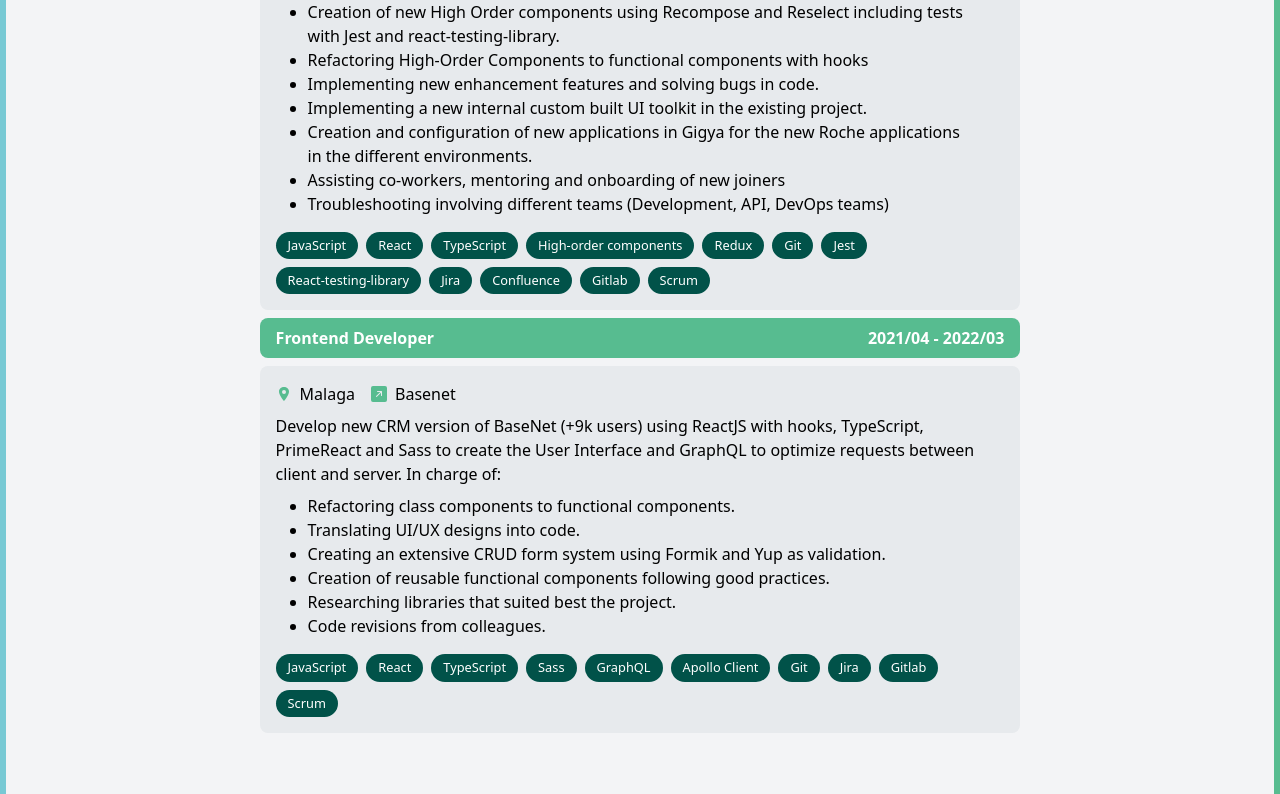
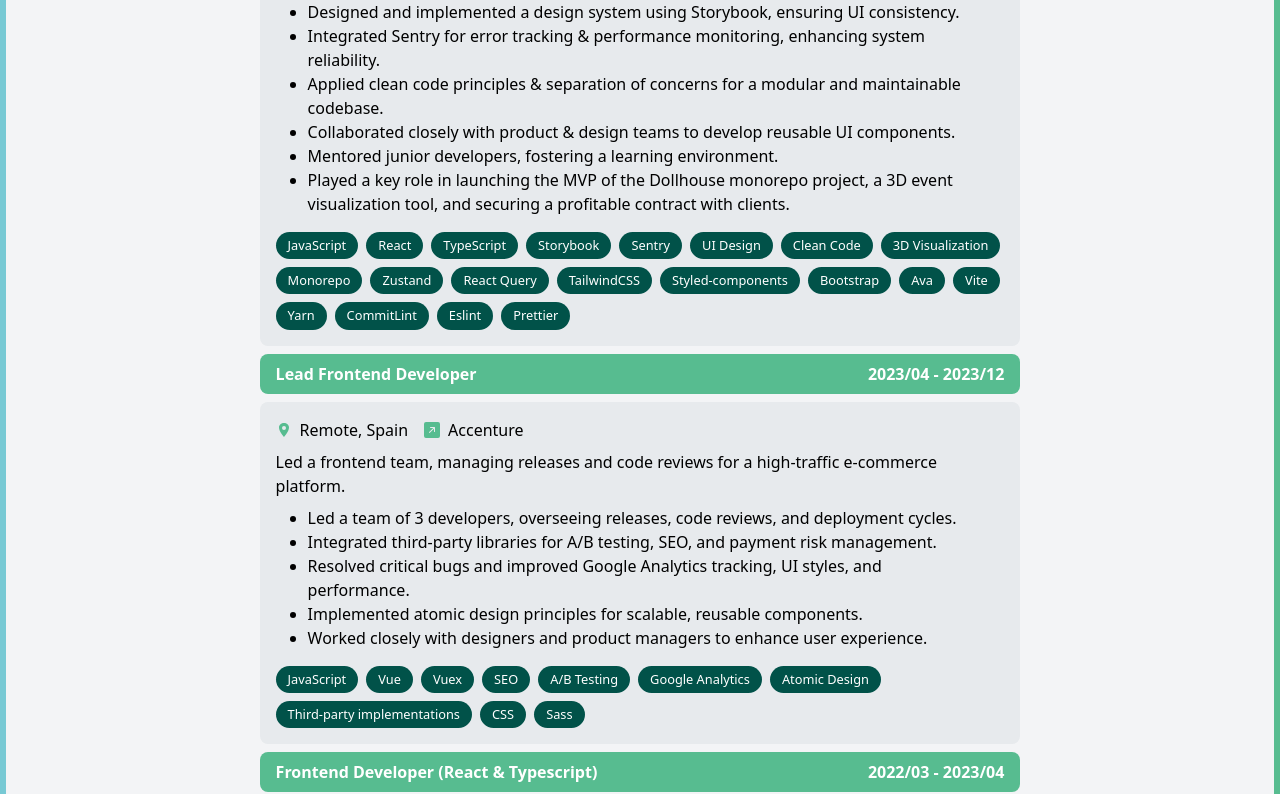
Before and after one commit to Liouch/personal-portfolio, a Next.js app: page /experience in a window 1280 px wide. Shown: the part 370-1164 px from the top of the page. Built offline with nearby package versions, Linux system fonts and the light colour scheme.

Commit message:
chore: update experience and project info

```diff
--- a/data/experienceData.ts
+++ b/data/experienceData.ts
@@ -15,33 +15,107 @@
 export const experienceList: ExperienceInfo[] = [
   {
     id: 1,
-    title: 'Frontend Developer',
-    date: '2022/03 - Present',
-    company: 'Accenture',
-    location: 'Malaga',
-    website: 'https://www.accenture.com/es-es',
+    title: 'Lead Frontend Developer (React & Typescript)',
+    date: '2023/12 - Present',
+    company: 'Spazious',
+    location: 'Remote, Spain',
+    website: 'https://spazious.com/',
     description: {
       summary:
-        'Implement enhancement features and refactor code in existing product using React, Redux and High Order Components with Recompose. Also, provide support services in the QA team using Gigya. In charge of: ',
+        'Leading frontend development efforts, optimizing performance, and maintaining scalable UI components for Booking & Backoffice projects.',
       tasks: [
-        'Creation of new High Order components using Recompose and Reselect including tests with Jest and react-testing-library.',
-        'Refactoring High-Order Components to functional components with hooks',
-        'Implementing new enhancement features and solving bugs in code.',
-        'Implementing a new internal custom built UI toolkit in the existing project.',
-        'Creation and configuration of new applications in Gigya for the new Roche applications in the different environments.',
-        'Assisting co-workers, mentoring and onboarding of new joiners',
-        'Troubleshooting involving different teams (Development, API, DevOps teams)',
+        'Refactored 15% of the codebase, improving performance and reducing technical debt.',
+        'Designed and implemented a design system using Storybook, ensuring UI consistency.',
+        'Integrated Sentry for error tracking & performance monitoring, enhancing system reliability.',
+        'Applied clean code principles & separation of concerns for a modular and maintainable codebase.',
+        'Collaborated closely with product & design teams to develop reusable UI components.',
+        'Mentored junior developers, fostering a learning environment.',
+        'Played a key role in launching the MVP of the Dollhouse monorepo project, a 3D event visualization tool, and securing a profitable contract with clients.',
       ],
     },
     tags: [
       'JavaScript',
       'React',
       'TypeScript',
+      'Storybook',
+      'Sentry',
+      'UI Design',
+      'Clean Code',
+      '3D Visualization',
+      'Monorepo',
+      'Zustand',
+      'React Query',
+      'TailwindCSS',
+      'Styled-components',
+      'Bootstrap',
+      'Ava',
+      'Vite',
+      'Yarn',
+      'CommitLint',
+      'Eslint',
+      'Prettier',
+    ],
+  },
+  {
+    id: 2,
+    title: 'Lead Frontend Developer',
+    date: '2023/04 - 2023/12',
+    company: 'Accenture',
+    location: 'Remote, Spain',
+    website: 'https://www.accenture.com/es-es',
+    description: {
+      summary:
+        'Led a frontend team, managing releases and code reviews for a high-traffic e-commerce platform.',
+      tasks: [
+        'Led a team of 3 developers, overseeing releases, code reviews, and deployment cycles.',
+        'Integrated third-party libraries for A/B testing, SEO, and payment risk management.',
+        'Resolved critical bugs and improved Google Analytics tracking, UI styles, and performance.',
+        'Implemented atomic design principles for scalable, reusable components.',
+        'Worked closely with designers and product managers to enhance user experience.',
+      ],
+    },
+    tags: [
+      'JavaScript',
+      'Vue',
+      'Vuex',
+      'SEO',
+      'A/B Testing',
+      'Google Analytics',
+      'Atomic Design',
+      'Third-party implementations',
+      'CSS',
+      'Sass',
+    ],
+  },
+  {
+    id: 3,
+    title: 'Frontend Developer (React & Typescript)',
+    date: '2022/03 - 2023/04',
+    company: 'Accenture',
+    location: 'Remote, Spain',
+    website: 'https://www.accenture.com/es-es',
+    description: {
+      summary:
+        'Enhanced UX and performance by developing features, resolving bugs, and optimizing a doctor-patient platform.',
+      tasks: [
+        'Developed new features, resolved critical bugs, and improved accessibility & responsiveness.',
+        'Developed a custom UI toolkit to standardize the design system.',
+        'Built reusable High Order Components with Recompose and Reselect.',
+        'Implemented tests using Jest and React Testing Library.',
+        'Mentored junior developers and collaborated with cross-functional teams.',
+      ],
+    },
+    tags: [
+      'JavaScript',
+      'React',
+      'TypeScript',
+      'Recompose',
       'High-order components',
       'Redux',
       'Git',
       'Jest',
-      'React-testing-library',
+      'React Testing Library',
+      'UI Toolkit',
       'Jira',
       'Confluence',
       'Gitlab',
@@ -49,22 +123,22 @@
     ],
   },
   {
-    id: 2,
-    title: 'Frontend Developer',
+    id: 4,
+    title: 'Frontend Developer (React & Typescript)',
     date: '2021/04 - 2022/03',
     company: 'Basenet',
-    location: 'Malaga',
+    location: 'Malaga, Spain',
     website: 'https://www.basenet.com/es/',
     description: {
       summary:
-        'Develop new CRM version of BaseNet (+9k users) using ReactJS with hooks, TypeScript, PrimeReact and Sass to create the User Interface and GraphQL to optimize requests between client and server. In charge of:',
+        'Developed the new CRM version for BaseNet (+9k users) using React, TypeScript, and GraphQL.',
       tasks: [
-        'Refactoring class components to functional components.',
-        'Translating UI/UX designs into code.',
-        'Creating an extensive CRUD form system using Formik and Yup as validation.',
-        'Creation of reusable functional components following good practices.',
-        'Researching libraries that suited best the project.',
-        'Code revisions from colleagues.',
+        'Refactored a component library (20+ components) from class components to functional components.',
+        'Translated UI/UX mockups into code.',
+        'Created an extensive CRUD form system using Formik and Yup.',
+        'Developed reusable functional components.',
+        'Researched and selected appropriate libraries for the project.',
+        'Reviewed code from peers.',
       ],
     },
     tags: [
@@ -73,6 +147,8 @@
       'TypeScript',
       'Sass',
       'GraphQL',
+      'Formik',
+      'Yup',
       'Apollo Client',
       'Git',
       'Jira',
```
Also changed, not shown: data/projectsData.ts (+14 -0 lines), public/Save_Link_Chrome_Extension.png (added).
